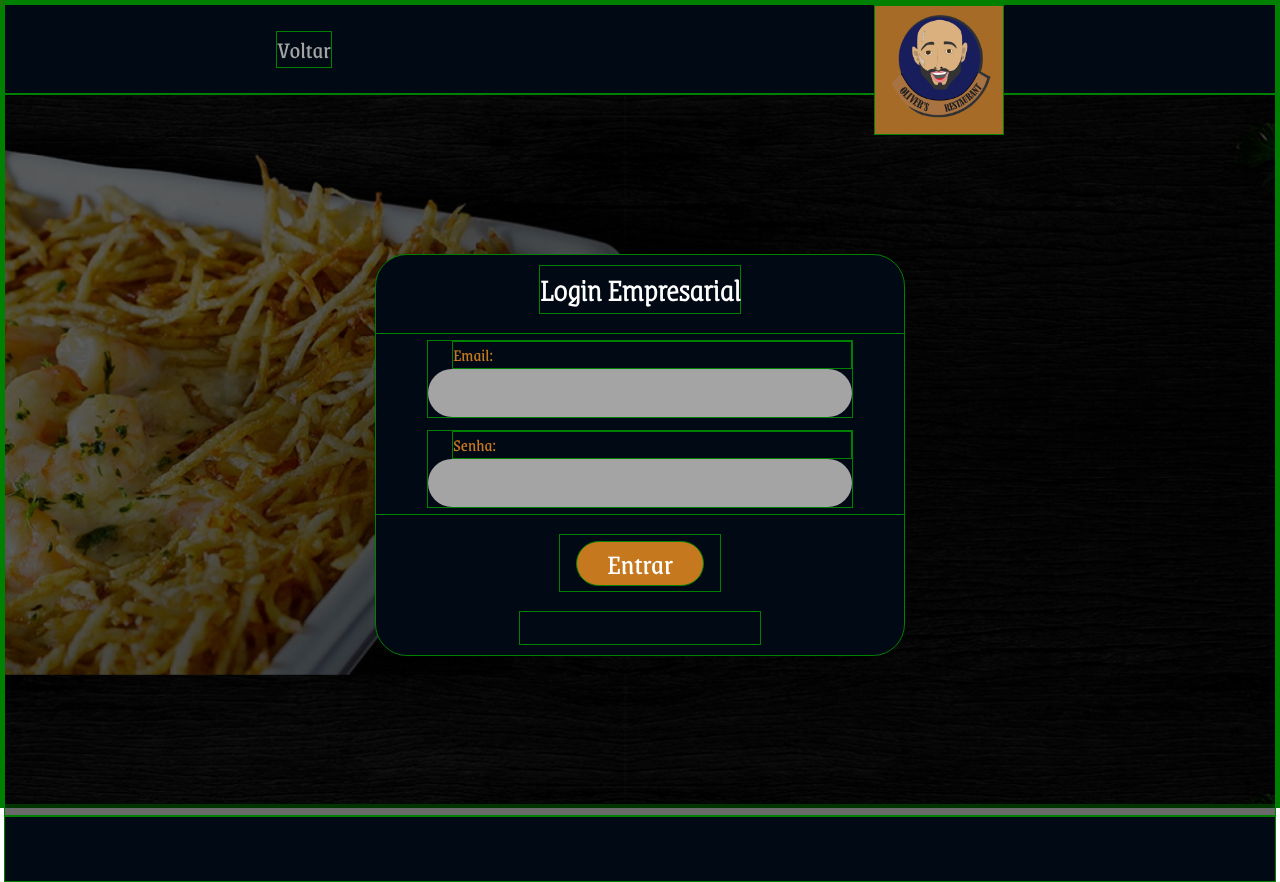
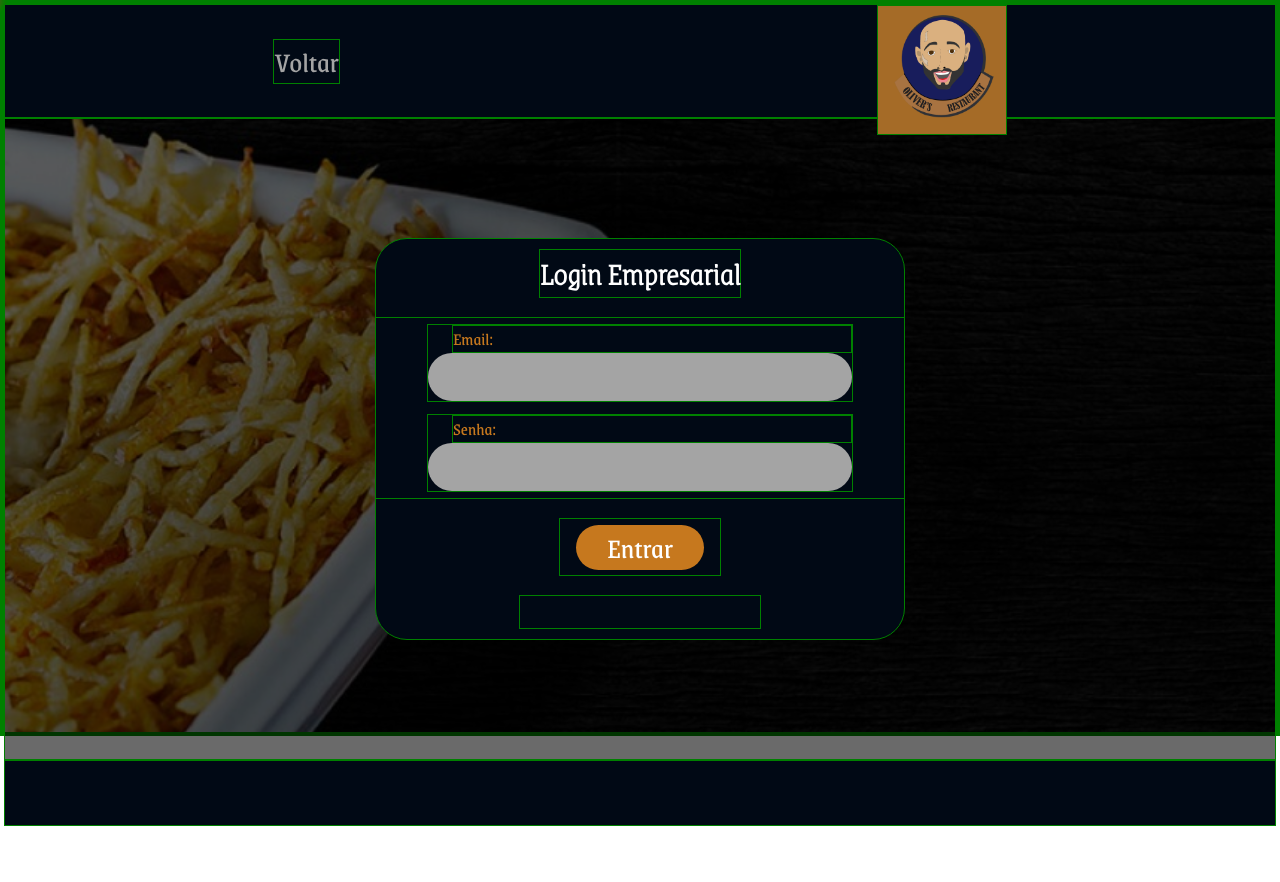
Before and after one commit to DaniloKunzendorff/Oliver-s-Restaurant, a React (Create React App) app in the folder site/: page /login in a window 1280 px wide. After the commit the page ends 826 px from the top, so only its background shows below. Built offline with nearby package versions, Linux system fonts and the light colour scheme; a web font is replaced by a local one.

Commit message:
Resoluçao

```diff
--- a/site/src/pages/login/index.scss
+++ b/site/src/pages/login/index.scss
@@ -166,4 +166,67 @@
         font-family: '';
     }
 
+
+
+
+@media(max-width: 1280px){
+    .faixa1{
+        display: flex;
+        flex-direction: row;
+        background-color: #010915;
+        justify-content: space-around;
+        height: 7rem;
+        align-items: center;
+    }
+
+    .s{
+        color: #a4a4a4;
+        font-family: 'grereg';
+        text-decoration: none;
+        font-size: 1.8rem;
+
+    }
+    .back{
+        display: flex;
+        flex-direction: column;
+        align-items: center;
+        justify-content: center ;
+        height: 80vh;
+        background-color: #00000095;
+    }
+
+    .botao{
+        width: 8rem;
+        border-radius: 2rem;
+        height: 2.8rem;
+        background-color: #C6781E;
+        color: #fff;
+        text-decoration: none;
+        display: flex;
+        align-items: center;
+        justify-content: center;
+        align-self: center;
+        font-size: 1.8rem;
+        font-family: 'grereg';
+        border: 0ch;
+    }
+    .faixa3{
+        display: flex;
+        flex-direction: row;
+        background-color: #010915;
+        height: 4;
+    }
+
+
 }
+}
+
+@media(max-width: 1280px){
+
+    .bodyl{
+            background-image: url('../../assets/images/login.jpg');
+            background-size: 150%;
+            background-position: 50% 50%;
+            height: 91vh;
+    }
+}
--- a/site/src/pages/tabelaADM/index.scss
+++ b/site/src/pages/tabelaADM/index.scss
@@ -98,4 +98,33 @@
             color: #AEABAB !important;
         }
 
+        @media(max-width: 1280px){
+            .faixa3{
+                background-color: #010915;
+                height: 12vh !important;
+
+            }
+
+
+            .faixa1{
+
+                display: flex !important;
+                flex-direction: row !important;
+                background-color: #010915 !important;
+                height: 12vh !important;
+                color: #ffff !important;
+                justify-content: space-around !important;
+                align-items: center !important;
+
+
+            }
+        }
+
     }
+
+
+    @media(max-width: 1280px){
+        .bodyt{
+
+        }
+    }
```
Also changed, not shown: 1 other file (tests, documents, lock files or other folders).
